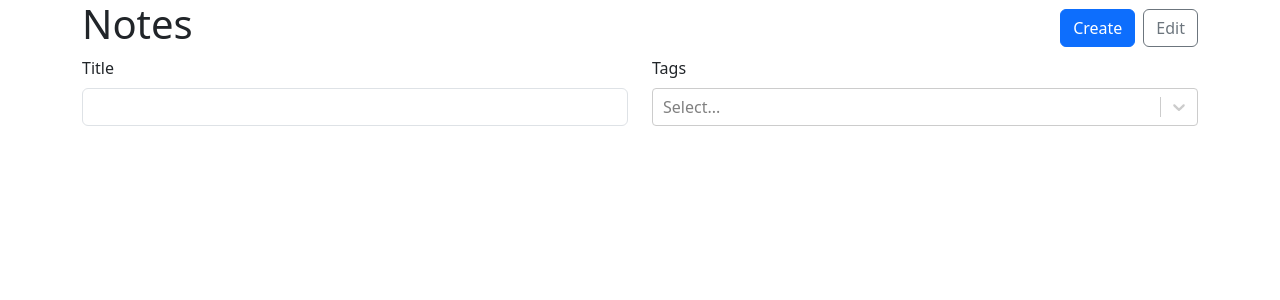
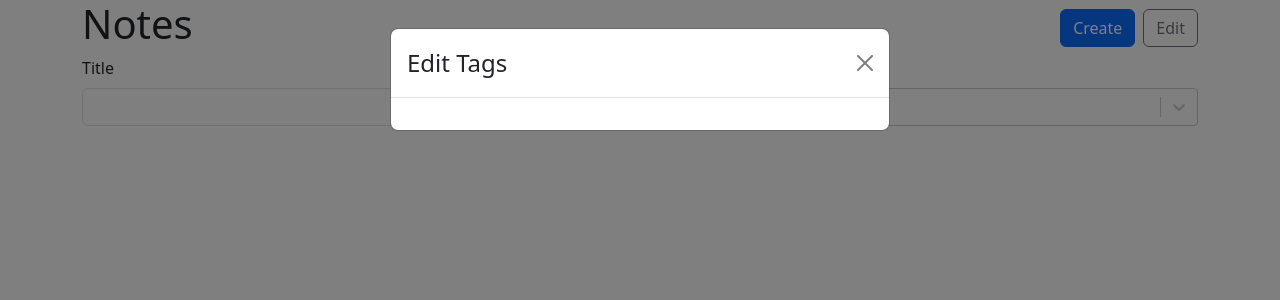
Before and after one commit to Khudaverdi27/React-TypeScript-Project---Markdown-Supported-Note-Taking-With-Categories, a React (Vite) app: page / in a window 1280 px wide. Both pictures are taken after a click on the button "Edit". Shown: the top 300 px of the page. Built offline with nearby package versions, Linux system fonts and the light colour scheme.

Commit message:
done:edit tags and done projects

```diff
--- a/src/App.tsx
+++ b/src/App.tsx
@@ -74,12 +74,35 @@
   const handleDelete = (id: string) => {
     setNotes((prevNotes) => prevNotes.filter((note) => note.id !== id));
   };
+
+  const updateTag = (id: string, label: string) => {
+    setTags((prevTags) => {
+      return prevTags.map((tag) => {
+        if (tag.id === id) {
+          return { ...tag, label };
+        } else {
+          return tag;
+        }
+      });
+    });
+  };
+
+  const deleteTag = (id: string) => {
+    setTags((prevTags) => prevTags.filter((tag) => tag.id !== id));
+  };
   return (
     <Container>
       <Routes>
         <Route
           path="/"
-          element={<NoteList notes={notesWithTags} availableTags={tags} />}
+          element={
+            <NoteList
+              notes={notesWithTags}
+              availableTags={tags}
+              updateTag={updateTag}
+              deleteTag={deleteTag}
+            />
+          }
         />
         <Route
           path="/new"
--- /dev/null
+++ b/src/components/EditTagsModal.tsx
@@ -0,0 +1,53 @@
+import { Button, Col, Form, Modal, Row, Stack } from "react-bootstrap";
+import { Tag } from "../App";
+
+type ModalProps = {
+  availableTags: Tag[];
+  show: boolean;
+  handleClose: () => void;
+  deleteTag: (id: string) => void;
+  updateTag: (id: string, label: string) => void;
+};
+
+function EditTagsModal({
+  availableTags,
+  handleClose,
+  show,
+  deleteTag,
+  updateTag,
+}: ModalProps) {
+  return (
+    <Modal show={show} onHide={handleClose}>
+      <Modal.Header closeButton>
+        <Modal.Title>Edit Tags</Modal.Title>
+      </Modal.Header>
+      <Modal.Body>
+        <Form>
+          <Stack gap={2}>
+            {availableTags.map((tag) => (
+              <Row key={tag.id}>
+                <Col>
+                  <Form.Control
+                    onChange={(e) => updateTag(tag.id, e.target.value)}
+                    type="text"
+                    value={tag.label}
+                  />
+                </Col>
+                <Col xs={"auto"}>
+                  <Button
+                    onClick={() => deleteTag(tag.id)}
+                    variant={"outline-danger"}
+                  >
+                    X
+                  </Button>
+                </Col>
+              </Row>
+            ))}
+          </Stack>
+        </Form>
+      </Modal.Body>
+    </Modal>
+  );
+}
+
+export default EditTagsModal;
--- a/src/components/NoteList.tsx
+++ b/src/components/NoteList.tsx
@@ -4,15 +4,24 @@
 import ReactSelect from "react-select";
 import { Note, Tag } from "../App";
 import NoteCard from "./NoteCard";
+import EditTagsModal from "./EditTagsModal";
 
 type NoteListProps = {
   availableTags: Tag[];
   notes: Note[];
+  deleteTag: (id: string) => void;
+  updateTag: (id: string, label: string) => void;
 };
 
-function NoteList({ availableTags, notes }: NoteListProps) {
+function NoteList({
+  availableTags,
+  notes,
+  deleteTag,
+  updateTag,
+}: NoteListProps) {
   const [selectedTags, setSelectedTags] = useState<Tag[]>([]);
   const [title, setTitle] = useState("");
+  const [editTagsModalisOpen, setEditTagsModalisOpen] = useState(false);
   const filtredNotes = useMemo(() => {
     return notes.filter((note) => {
       return (
@@ -36,7 +45,12 @@
             <Link to={"/new"}>
               <Button>Create</Button>
             </Link>
-            <Button variant="outline-secondary">Edit</Button>
+            <Button
+              onClick={() => setEditTagsModalisOpen(true)}
+              variant="outline-secondary"
+            >
+              Edit
+            </Button>
           </Stack>
         </Col>
         <Form>
@@ -85,6 +99,13 @@
           </Col>
         ))}
       </Row>
+      <EditTagsModal
+        availableTags={availableTags}
+        show={editTagsModalisOpen}
+        handleClose={() => setEditTagsModalisOpen(false)}
+        updateTag={updateTag}
+        deleteTag={deleteTag}
+      />
     </>
   );
 }
```
